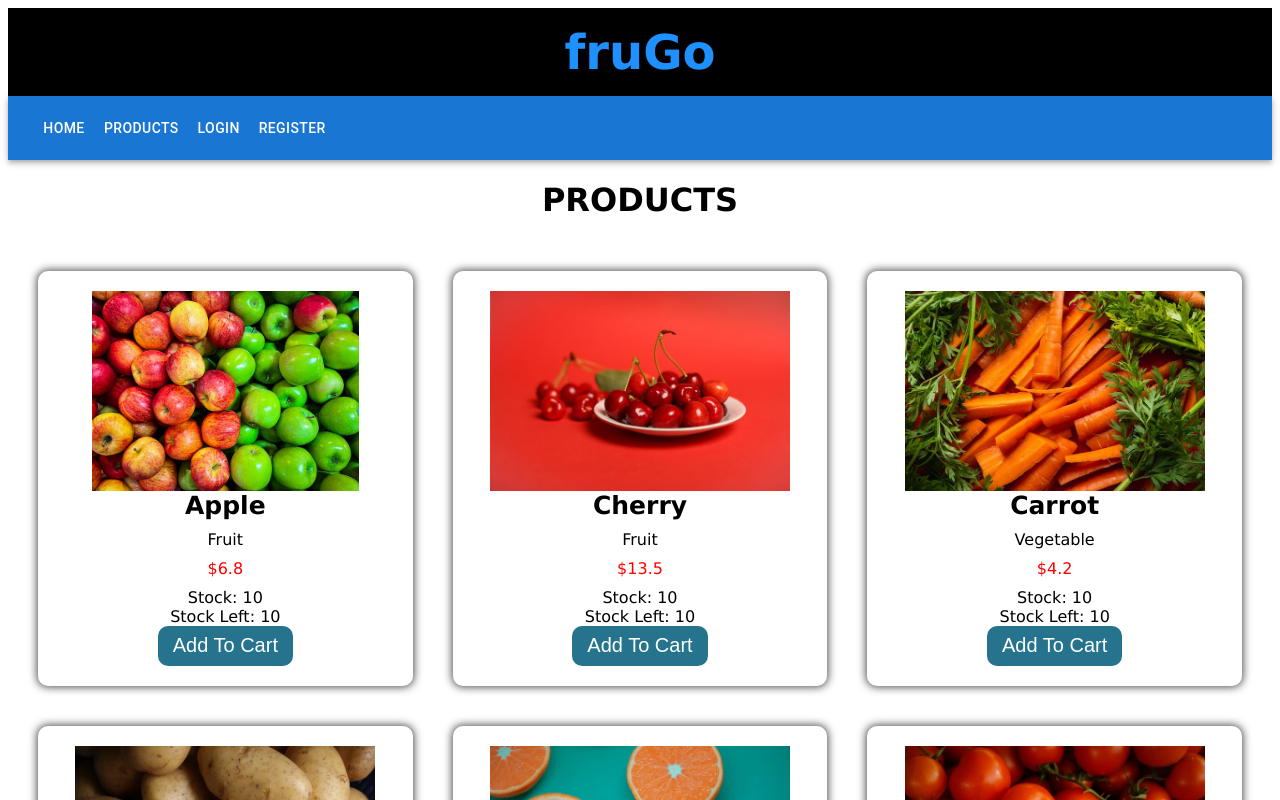
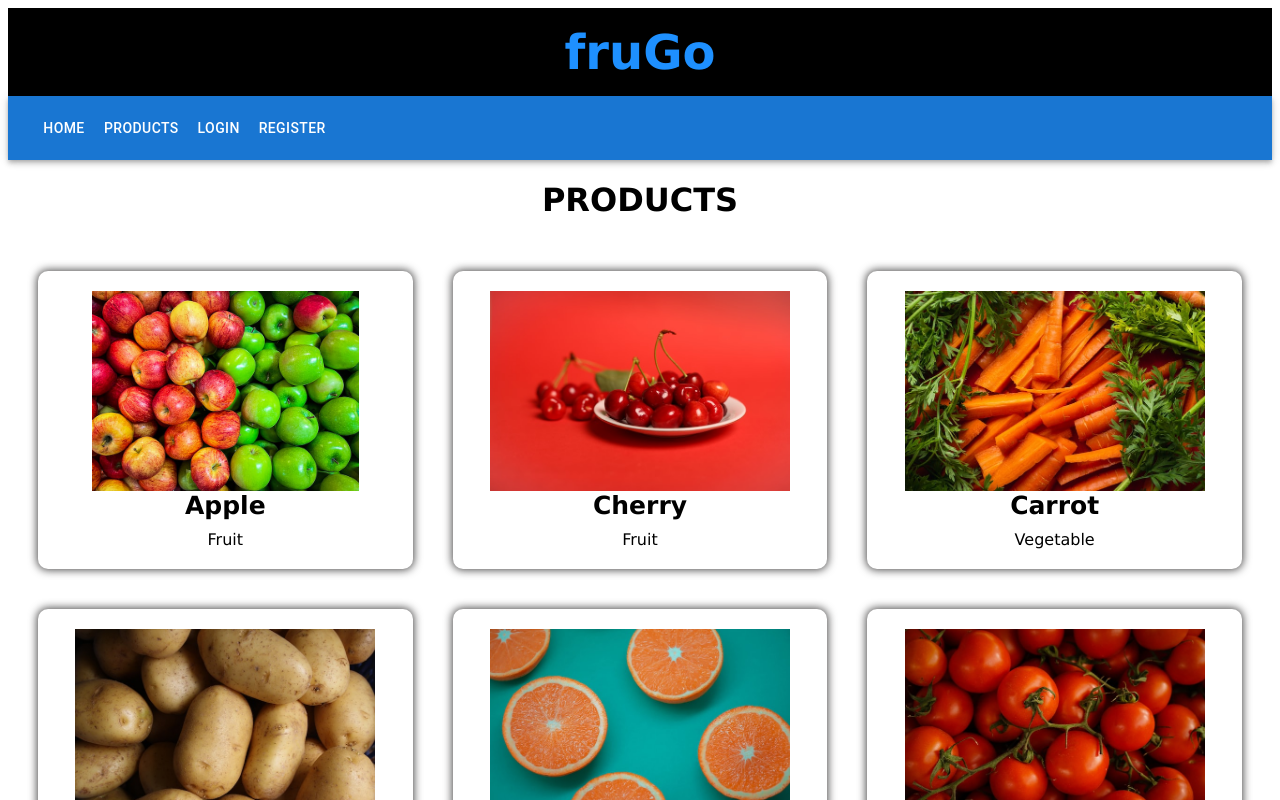
Before and after one commit to liwaahaddara/frugo-fullstack, a React (Create React App) app: page /products in a window 1280 px wide. Shown: the top 800 px of the page. Built offline with nearby package versions, Linux system fonts and the light colour scheme.

Commit message:
refactored Products page to a 'NotLoggedIn' design

```diff
--- a/src/components/ProductsPage/ProductList.jsx
+++ b/src/components/ProductsPage/NotLoggedInProductList.jsx
@@ -20,55 +20,43 @@ export const CustomGrid = styled(GridBox)`
 
 
 
-export default function ProductList(props) {
+export default function NotLoggedInProductList(props) {
     const products = [
         {
             id: 1,
             name: "Apple",
             type: "Fruit",
-            price: 6.80,
             image: Apples,
-            stock: 10,
         },
         {
             id: 2,
             name: "Cherry",
             type: "Fruit",
-            price: 13.50,
             image: Cherries,
-            stock: 10,
         },
         {
             id: 3,
             name: "Carrot",
             type: "Vegetable",
-            price: 4.20,
             image: Carrots,
-            stock: 10,
         },
         {
             id: 4,
             name: "Potatoe",
             type: "Vegetable",
-            price: 12.60,
             image: Potatoes,
-            stock: 10,
         },
         {
             id: 5,
             name: "Orange",
             type: "Fruit",
-            price: 7.80,
             image: Oranges,
-            stock: 10,
         },
         {
             id: 6,
             name: "Tomato",
             type: "Vegetable",
-            price: 10.10,
             image: Tomatoes,
-            stock: 10,
         },
 
     ]
--- a/src/components/ProductsPage/NotLoggedInProductsPage.jsx
+++ b/src/components/ProductsPage/NotLoggedInProductsPage.jsx
@@ -1,13 +1,13 @@
 // import UI components
 import NotLoggedInNavBar from "../NavBar/NotLoggedInNavBar"
-import ProductList from "./ProductList"
+import NotLoggedInProductList from "./NotLoggedInProductList"
 
 export default function NotLoggedInProductsPage() {
     return (
         <>
             <NotLoggedInNavBar />
             <h1>PRODUCTS</h1>
-            <ProductList />
+            <NotLoggedInProductList />
         </>
     )
 }
--- a/src/components/ProductsPage/Product.jsx
+++ b/src/components/ProductsPage/Product.jsx
@@ -1,27 +1,13 @@
-import { useState } from "react"
-import { useNavigate } from "react-router-dom"
-
 // import UI components
-import Button from "../styled/Button"
 import Wrapper from "../styled/Wrapper"
 
 export default function Product(props) {
 
     const product = props.productInfo
-    const [productOnCart, setProductOnCart] = useState(0)
-
-    const navigate = useNavigate()
 
 
-    function handleAddToCart() {
-        setProductOnCart((prevState) => {
-            return prevState + 1
-        })
-    }
     return (
-        <Wrapper onClick={() => {
-            navigate(`products/${product.id}`)
-        }}>
+        <Wrapper>
             <img
                 style={{
                     height: 200,
@@ -42,32 +28,6 @@ export default function Product(props) {
             <div style={{
                 fontFamily: "Verdana, sans-serif"
             }}>{product.type}</div>
-            <div
-                style={{
-                    fontFamily: "Verdana, sans-serif",
-                    color: "red",
-                    marginTop: 10,
-                    marginBottom: 10
-                }}
-            >
-                ${product.price}
-            </div>
-            <div
-                style={{
-                    fontFamily: "Verdana, sans-serif",
-                }}>Stock: {product.stock}</div>
-            <div
-                style={{
-                    fontFamily: "Verdana, sans-serif",
-                }}>Stock Left: {product.stock - productOnCart}</div>
-
-            <Button
-                greaterThanfive={productOnCart > 5}
-                disabled={product.stock === productOnCart}
-                onClick={handleAddToCart}
-            >
-                {product.stock === productOnCart ? "No Stock Left" : "Add To Cart"}
-            </Button>
         </Wrapper>
     )
 }
```
